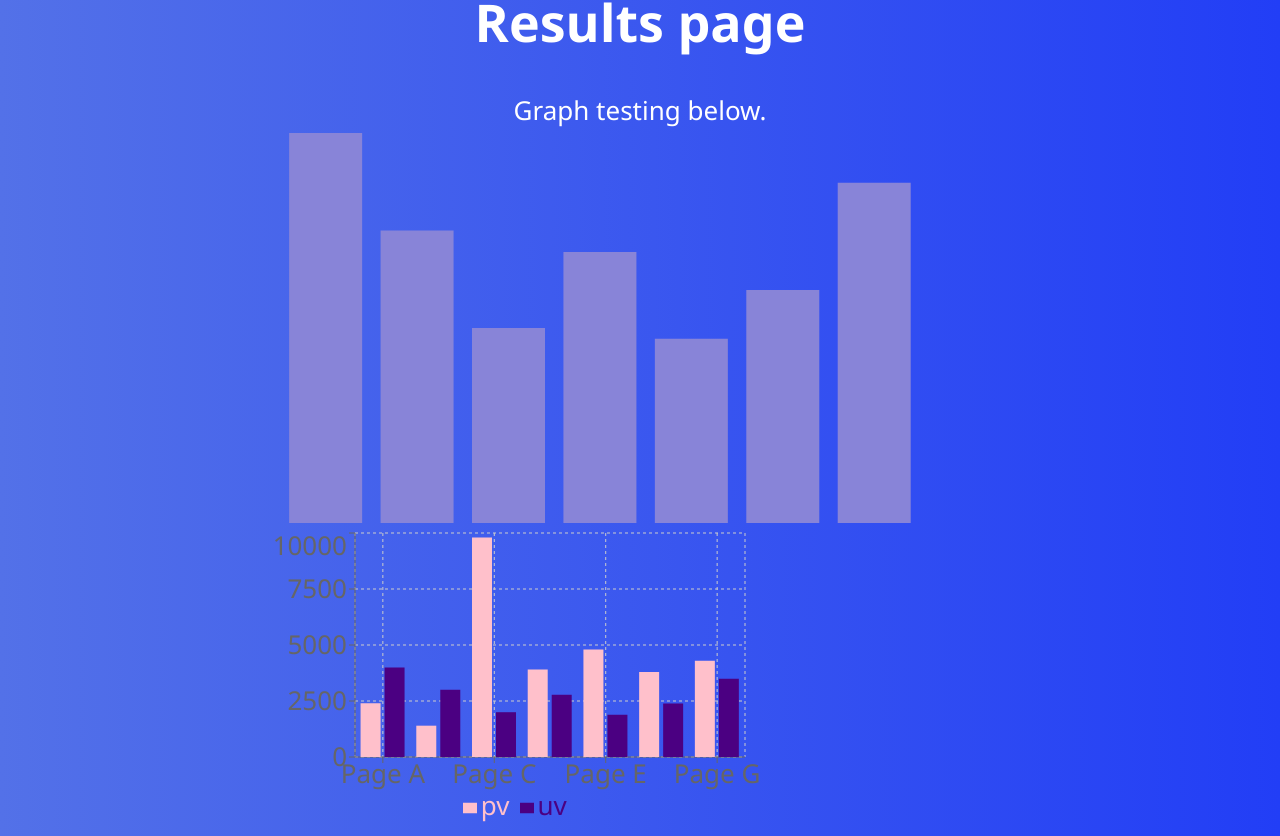
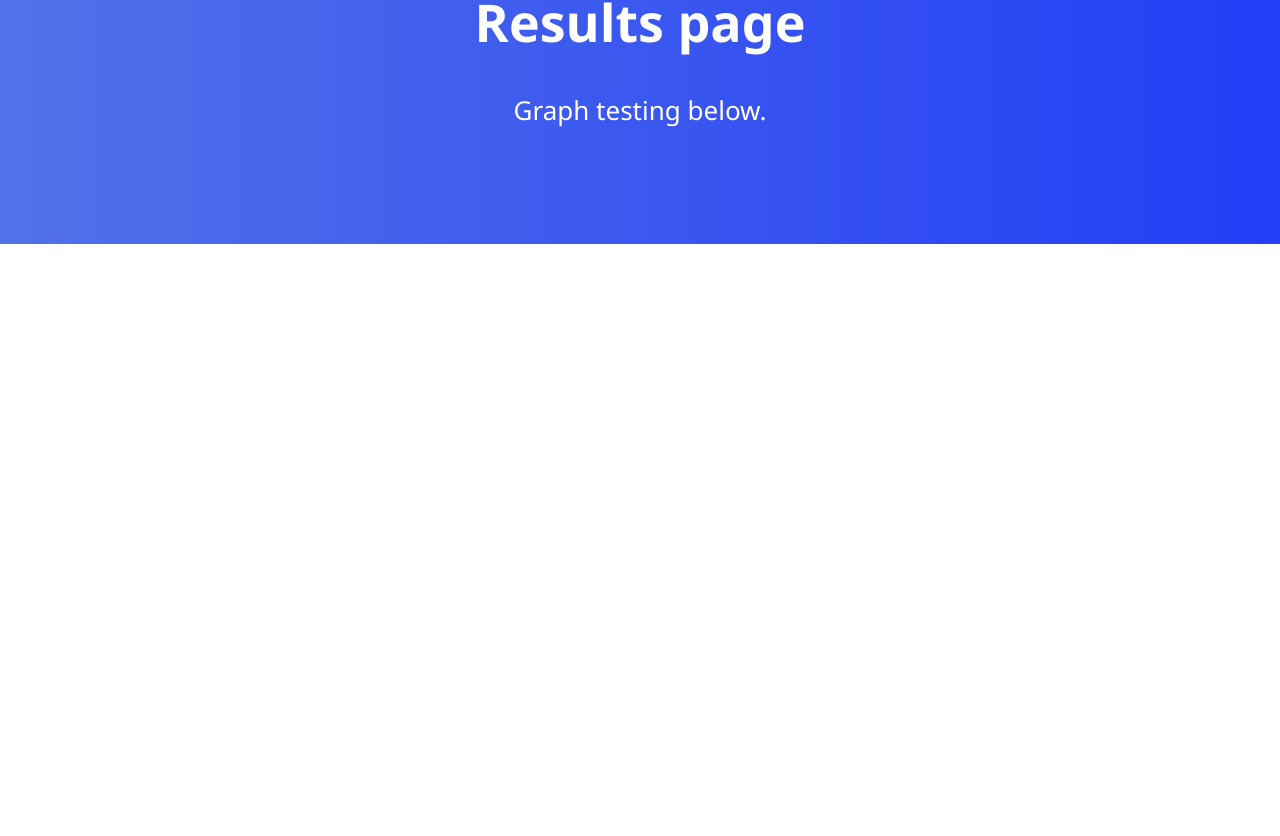
Before and after one commit to alaym3/DemensAI, a React (Create React App) app: page / in a window 1280 px wide. Shown: the part 556-1392 px from the top of the page. After the commit the page ends 800 px from the top, so only its background shows below. Built offline with nearby package versions, Linux system fonts and the light colour scheme.

Commit message:
clear recharts

```diff
--- a/src/pages/Results.js
+++ b/src/pages/Results.js
@@ -1,63 +1,6 @@
 import * as React from 'react';
-import {
-    BarChart,
-    Bar,
-    Cell,
-    ComposedChart,
-    Line,
-    Area,
-    XAxis,
-    YAxis,
-    CartesianGrid,
-    Tooltip,
-    Legend,
-    ResponsiveContainer
-} from 'recharts';
 
-const data = [
-    {
-        name: 'Page A',
-        uv: 4000,
-        pv: 2400,
-        amt: 2400,
-    },
-    {
-        name: 'Page B',
-        uv: 3000,
-        pv: 1398,
-        amt: 2210,
-    },
-    {
-        name: 'Page C',
-        uv: 2000,
-        pv: 9800,
-        amt: 2290,
-    },
-    {
-        name: 'Page D',
-        uv: 2780,
-        pv: 3908,
-        amt: 2000,
-    },
-    {
-        name: 'Page E',
-        uv: 1890,
-        pv: 4800,
-        amt: 2181,
-    },
-    {
-        name: 'Page F',
-        uv: 2390,
-        pv: 3800,
-        amt: 2500,
-    },
-    {
-        name: 'Page G',
-        uv: 3490,
-        pv: 4300,
-        amt: 2100,
-    },
-];
+
 
 function Results() {
     return (
@@ -67,31 +10,6 @@ function Results() {
                 Graph testing below.
             </div>
 
-            <BarChart width={650} height={400} data={data}>
-                <Bar dataKey="uv" fill="#8884d8" />
-            </BarChart>
-
-            <BarChart
-                width={500}
-                height={300}
-                data={data}
-                margin={{
-                    top: 5,
-                    right: 30,
-                    left: 20,
-                    bottom: 5
-                }}
-            >
-                <CartesianGrid strokeDasharray="3 3" />
-                <XAxis dataKey="name" />
-                <YAxis />
-                <Tooltip />
-                <Legend />
-                <Bar dataKey="pv" fill="pink" />
-                <Bar dataKey="uv" fill="indigo" />
-            </BarChart>
-
-
         </div>
 
 
```
